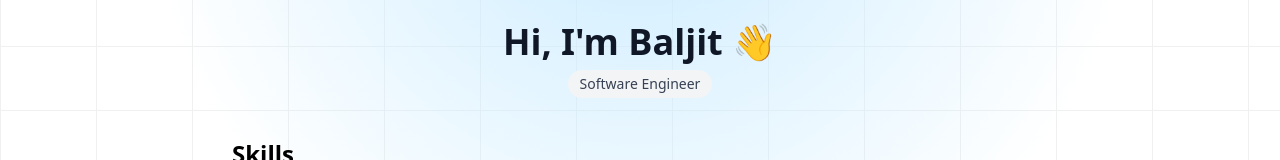
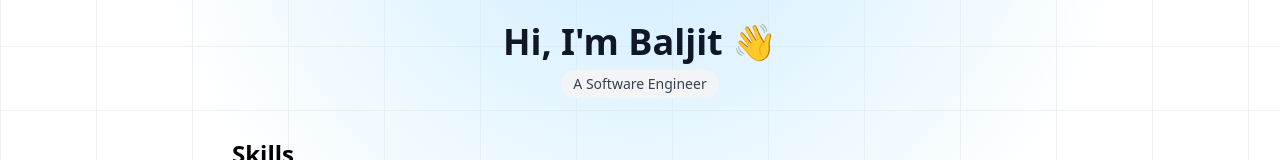
Before and after one commit to TheBaljitSingh/portfolio-v2, a React (Vite) app: page / in a window 1280 px wide. Shown: the part 146-306 px from the top of the page. Built offline with nearby package versions, Linux system fonts and the light colour scheme.

Commit message:
Update Home.jsx
added 'A'

```diff
--- a/src/pages/Home.jsx
+++ b/src/pages/Home.jsx
@@ -94,7 +94,7 @@ export default function Home() {
           Hi, I'm Baljit 👋
         </h1>
         <span className="bg-gray-100 text-gray-700 text-sm px-3 py-1 rounded-full mt-2 inline-block">
-          Software Engineer
+          A Software Engineer
         </span>
 
       </div>
```
